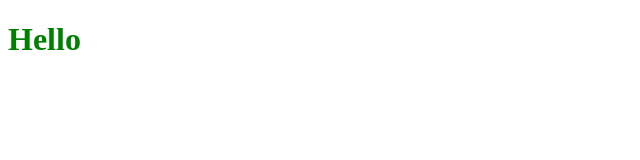
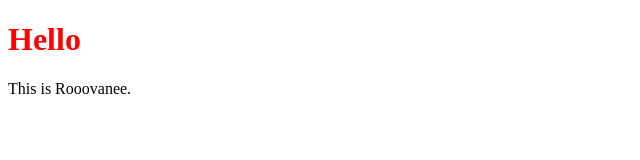
Before and after one commit to malditochecho/pargolgit, a plain HTML site: page index.html in a window 1280 px wide. Shown: the whole page, without its empty margins (0-640 px from the left). Drawn offline with Linux system fonts and the light colour scheme.

Commit message:
new paragraph

```diff
--- a/index.html
+++ b/index.html
@@ -6,5 +6,6 @@
 </head>
 <body>
     <h1>Hello</h1>
+    <p>This is Rooovanee.</p>
 </body>
 </html>
--- a/style.css
+++ b/style.css
@@ -1,3 +1,3 @@
 h1 {
-    color: green;
+    color: red;
 }
```
